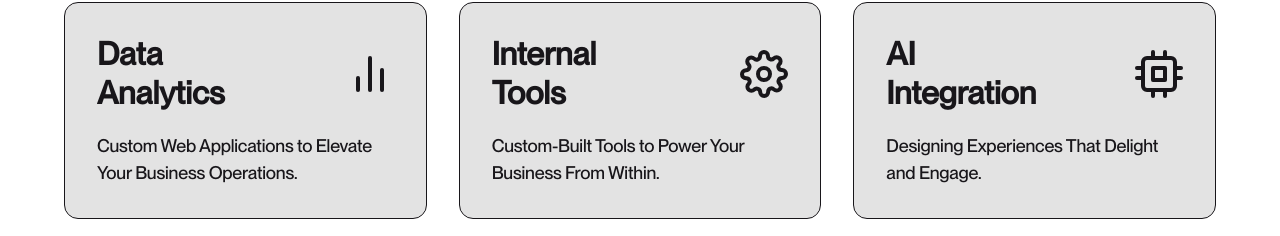
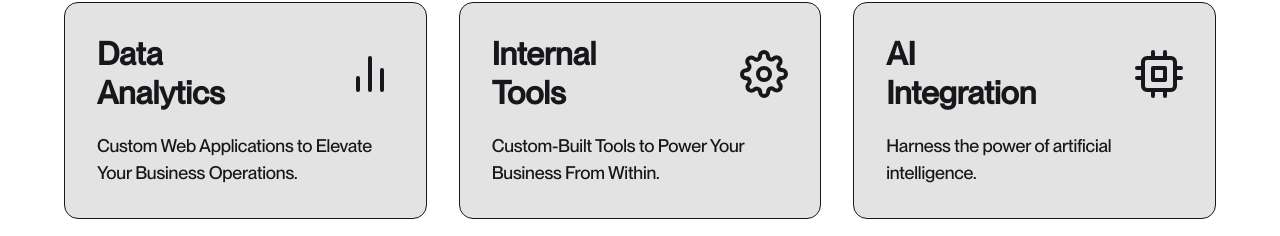
Before and after one commit to theVedanta/mediamorphosis, a Next.js app: page /services in a window 1280 px wide. Shown: the part 834-1070 px from the top of the page. Built offline with nearby package versions, Linux system fonts and the light colour scheme.

Commit message:
fix text

```diff
--- a/content.ts
+++ b/content.ts
@@ -73,7 +73,7 @@ const cards: [string, As, string, string, string][] = [
   [
     "AI Integration",
     Cpu,
-    `Designing Experiences That Delight and Engage.`,
+    `Harness the power of artificial intelligence.`,
     `Our AI integration service brings the power of artificial intelligence to your business. We help you leverage AI technologies such as machine learning, natural language processing, and computer vision to create intelligent applications and automate tasks. Whether it's chatbots for customer support, predictive analytics for business insights, or AI-driven automation, we design and implement solutions that enhance your operations. With our AI integration, you can transform the way you interact with customers, make decisions, and manage resources, leading to improved efficiency and innovation.`,
     "/ai-integration",
   ],
```
